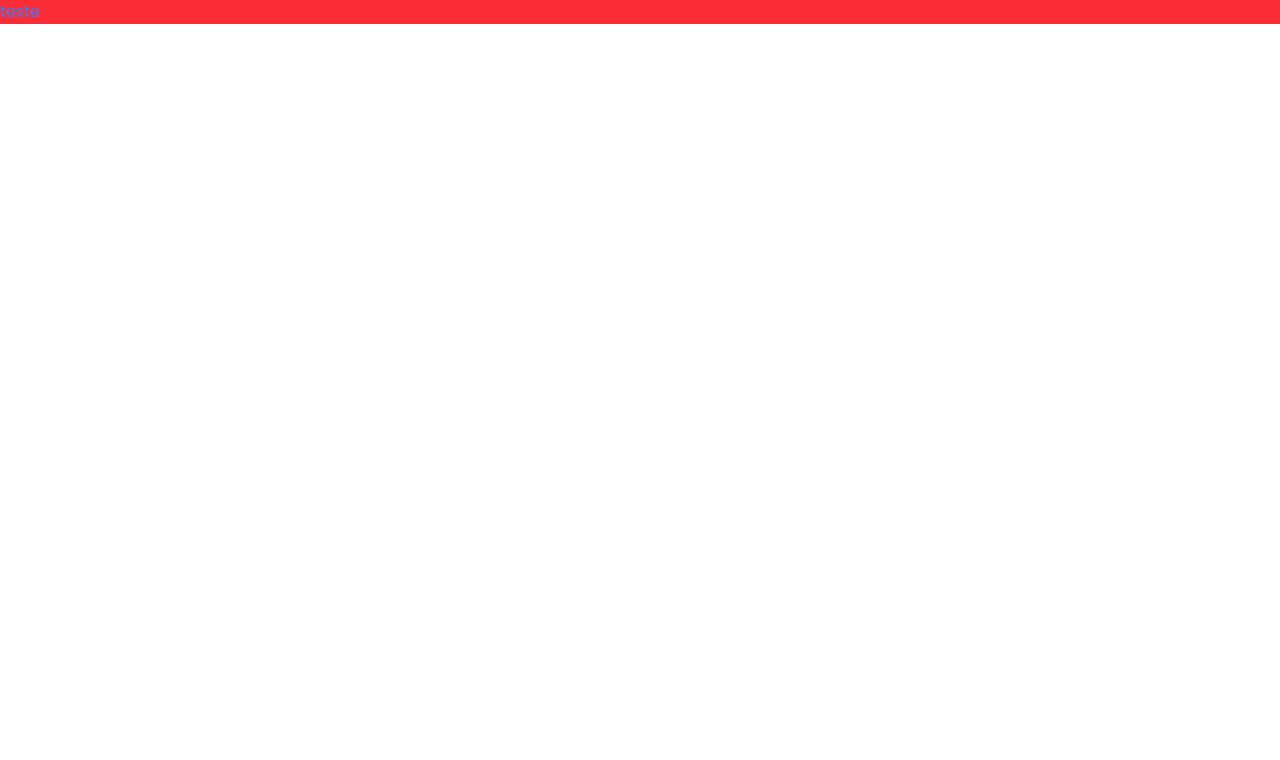
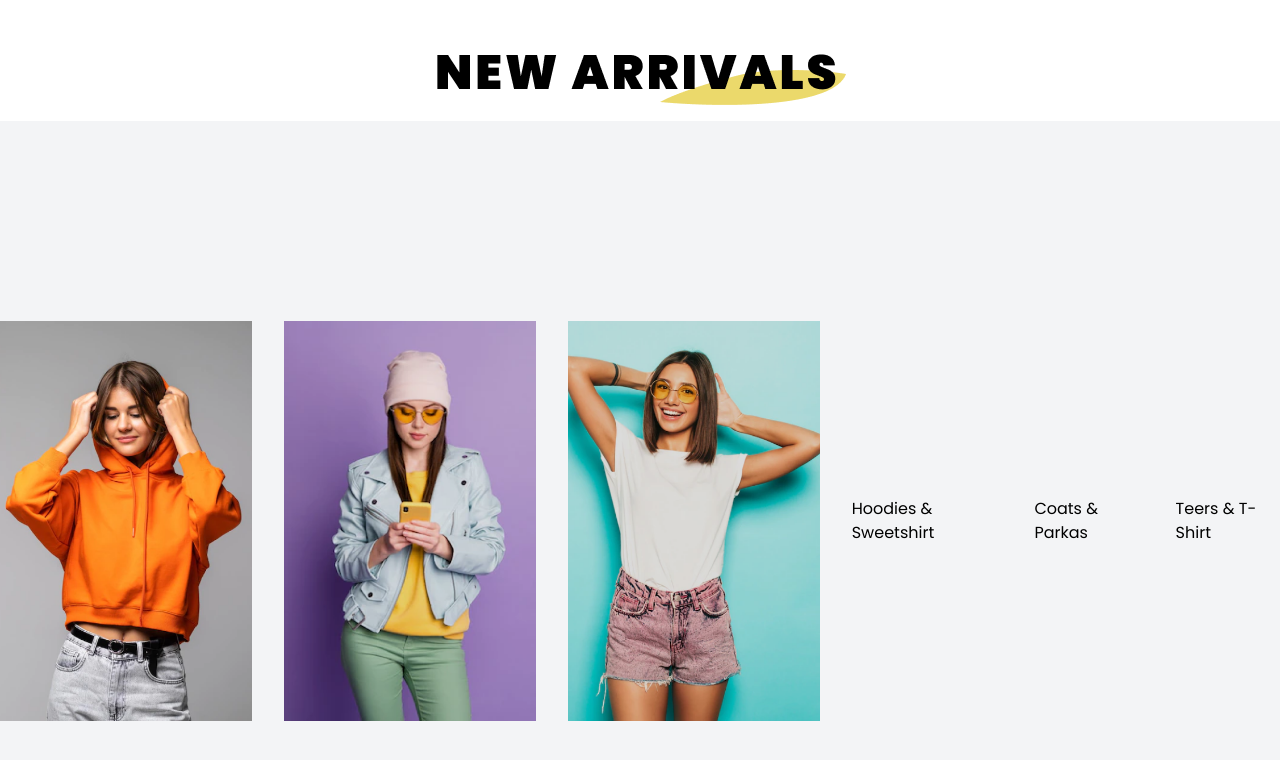
Before and after one commit to RenanDNZ/projeto-fashion, a plain HTML site: page index.html in a window 1280 px wide. Drawn offline with nearby package versions, Linux system fonts and the light colour scheme.

Commit message:
Udson - 3 meninas

```diff
--- a/index.css
+++ b/index.css
@@ -4,3 +4,6 @@
     font-family: "Poppins", sans-serif;
 
 }
+
+Link do figma
+https://www.figma.com/design/irKrUaMtmhs6n0z79YfoZv/Shopping-Website--Community-?node-id=2-234&t=0qDryHPdFZBNwErn-0
--- a/index.html
+++ b/index.html
@@ -8,6 +8,30 @@
     <link rel="stylesheet" href="index.css">
 </head>
 <body>
-    <h1 class="bg-red-500 text-blue-500">teste</h1>
-</body>
+    <section class="flex items-center justify-center w-[1638px] max-w-full h-[967px] bg-white flex flex-col gap-4">
+
+        <img src="./assets/images/img_arrivals.png" alt="New Arrivals">
+    </div>
+    <div class="columns-3 gap-8 ... min-h-screen flex items-center justify-center bg-gray-100">
+        <div>
+            <img class="w-[280px] h-[400px] object-cover" src="./assets/images/img_arrivais1.png" alt="Menina de moleton" />
+        </div>
+        <div>
+            <img class="w-[280px] h-[400px] object-cover" src="./assets/images/img_arrivais2.png" alt="Menina de jaqueta" />
+        </div>
+        <div>
+            <img class="w-[280px] h-[400px] object-cover" src="./assets/images/img_arrivais3.png" alt="Menina de camiseta" />
+        </div>
+        <div class="columns-3 gap-8 ... min-h-screen flex items-center justify-center bg-gray-100">
+            <a href="">Hoodies & Sweetshirt</a>
+        </div>
+        <div>
+            <a href="">Coats & Parkas</a>
+        </div>
+        <div>
+            <a href="">Teers & T-Shirt</a>
+        </div>
+    </div>
+    </section>
+    </body>
 </html>
```
Also changed, not shown: assets/images/img_arrivais1.png (added), assets/images/img_arrivais2.png (added), assets/images/img_arrivais3.png (added), assets/images/img_arrivals.png (added).
